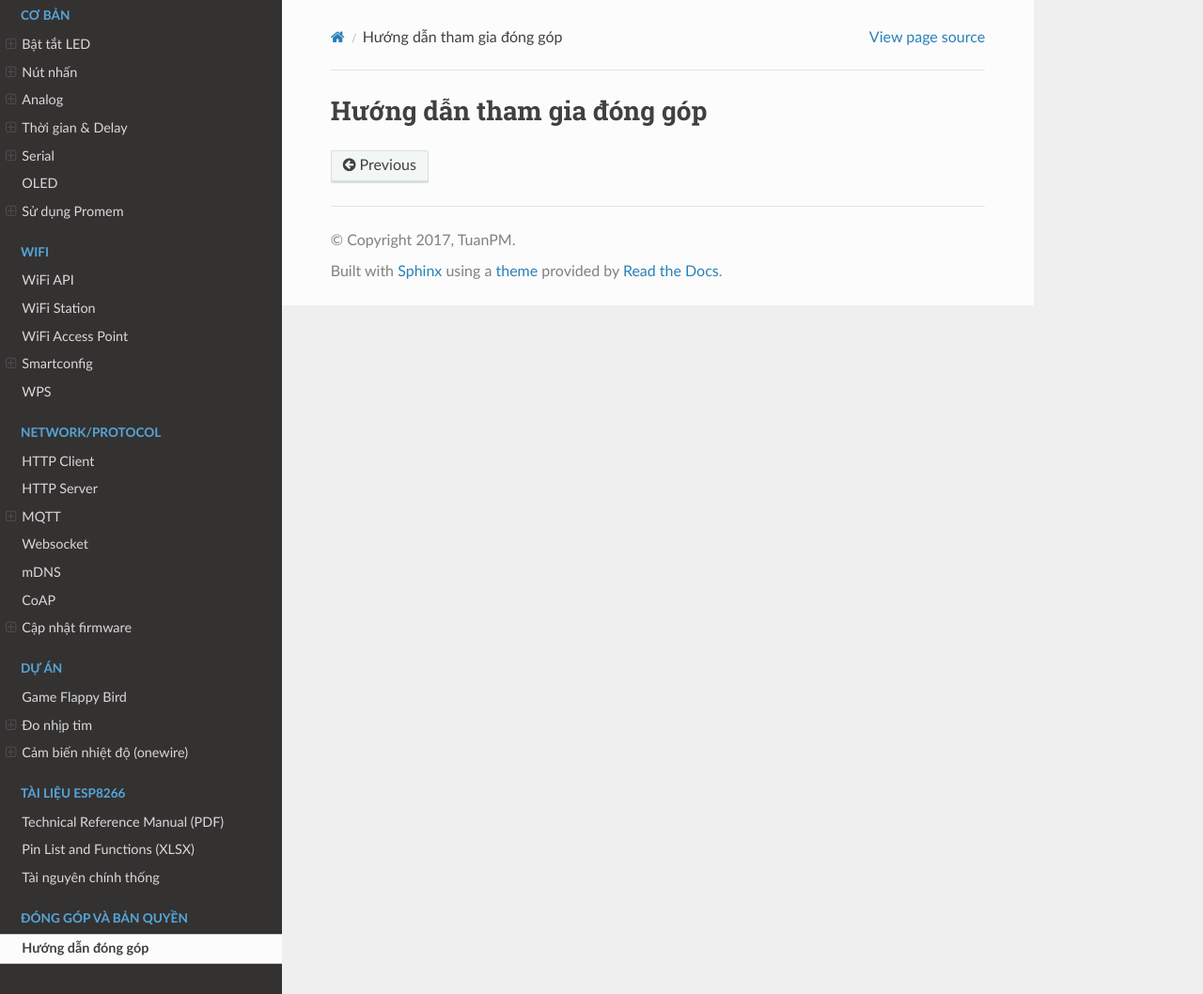
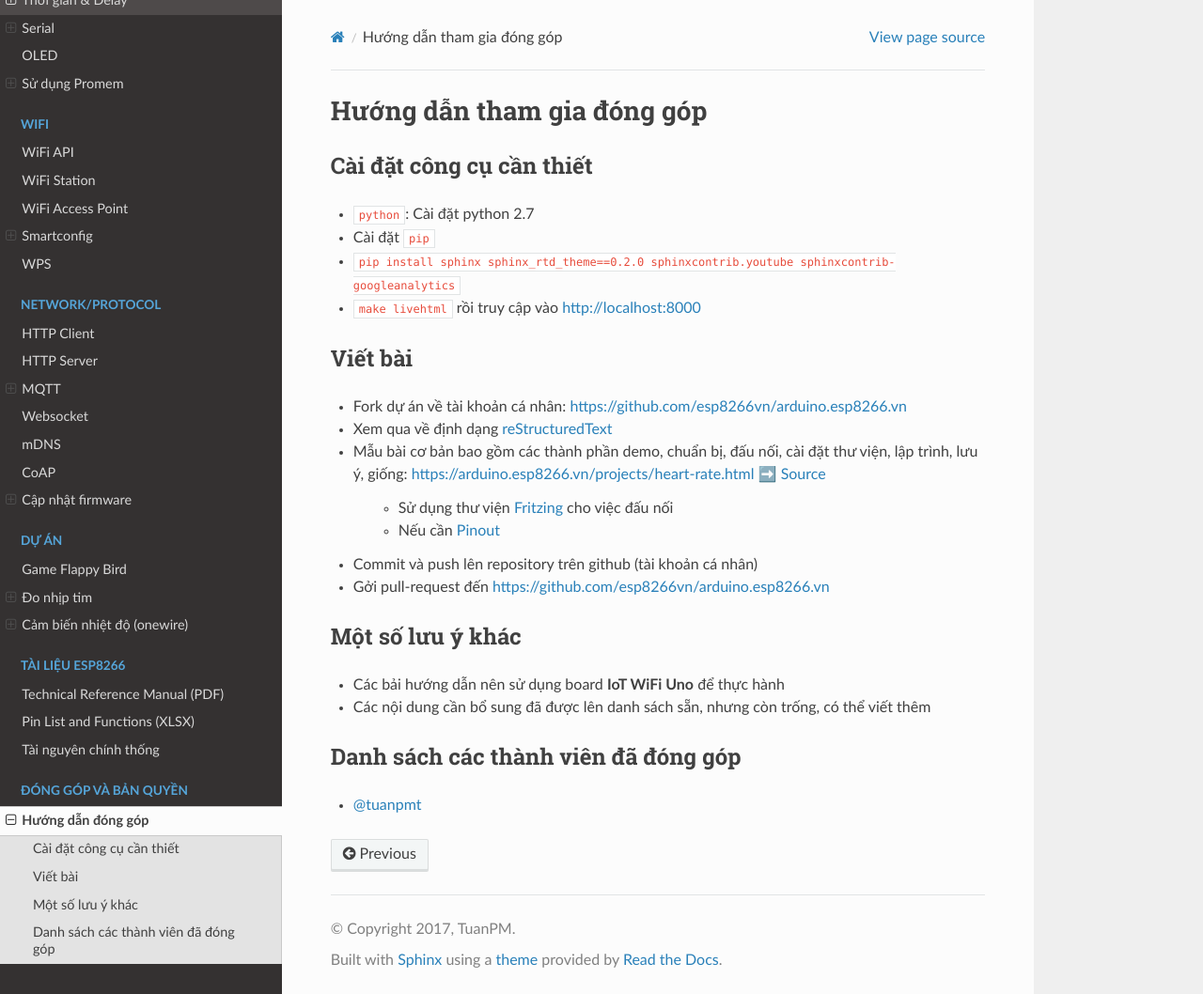
Before and after one commit to esp8266vn/arduino.esp8266.vn, a Sphinx documentation site: the page built from docs/contributing.rst, in a window 1280 px wide and 1058 px high. Shown: the whole window at 94% size. Built offline with Sphinx 7.4.7 and the Read the Docs theme 2.0.0, drawn with Linux system fonts in a browser that asks for light colours.

Commit message:
add contribution guide

```diff
--- a/docs/contributing.rst
+++ b/docs/contributing.rst
@@ -1,2 +1,31 @@
 Hướng dẫn tham gia đóng góp
 ---------------------------
+
+Cài đặt công cụ cần thiết
+=========================
+* ``python``: Cài đặt python 2.7
+* Cài đặt ``pip``
+* ``pip install sphinx sphinx_rtd_theme==0.2.0 sphinxcontrib.youtube sphinxcontrib-googleanalytics``
+* ``make livehtml`` rồi truy cập vào http://localhost:8000
+
+Viết bài
+========
+* Fork dự án về tài khoản cá nhân: https://github.com/esp8266vn/arduino.esp8266.vn
+* Xem qua về định dạng `reStructuredText <http://www.sphinx-doc.org/en/stable/rest.html>`_
+* Mẫu bài cơ bản bao gồm các thành phần demo, chuẩn bị, đấu nối, cài đặt thư viện, lập trình, lưu ý, giống: https://arduino.esp8266.vn/projects/heart-rate.html ➡️ `Source <https://raw.githubusercontent.com/esp8266vn/arduino.esp8266.vn/master/docs/projects/heart-rate.rst>`_
+
+    * Sử dụng thư viện `Fritzing <https://github.com/iotmakervn/iot-wifi-uno-hw/blob/master/assets/iot-wifi-uno.fzpz>`_ cho việc đấu nối
+    * Nếu cần `Pinout <https://github.com/iotmakervn/iot-wifi-uno-hw/raw/master/assets/Iot-wifi-uno-hw-pinout.png>`_
+
+* Commit và push lên repository trên github (tài khoản cá nhân)
+* Gởi pull-request đến https://github.com/esp8266vn/arduino.esp8266.vn
+
+Một số lưu ý khác
+=================
+* Các bải hướng dẫn nên sử dụng board **IoT WiFi Uno** để thực hành
+* Các nội dung cần bổ sung đã được lên danh sách sẵn, nhưng còn trống, có thể viết thêm
+
+
+Danh sách các thành viên đã đóng góp
+====================================
+* `@tuanpmt <https://github.com/tuanpmt>`_
```
